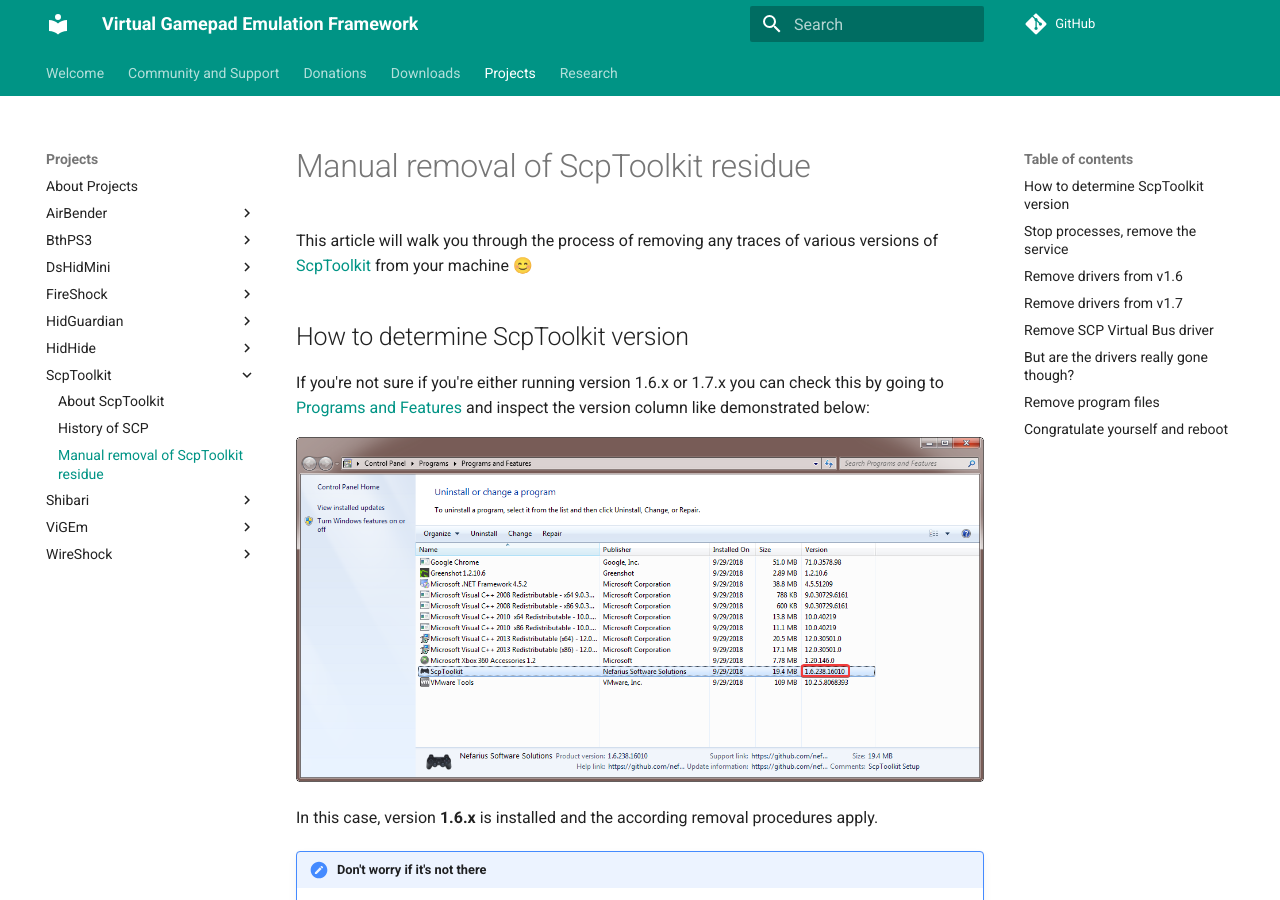
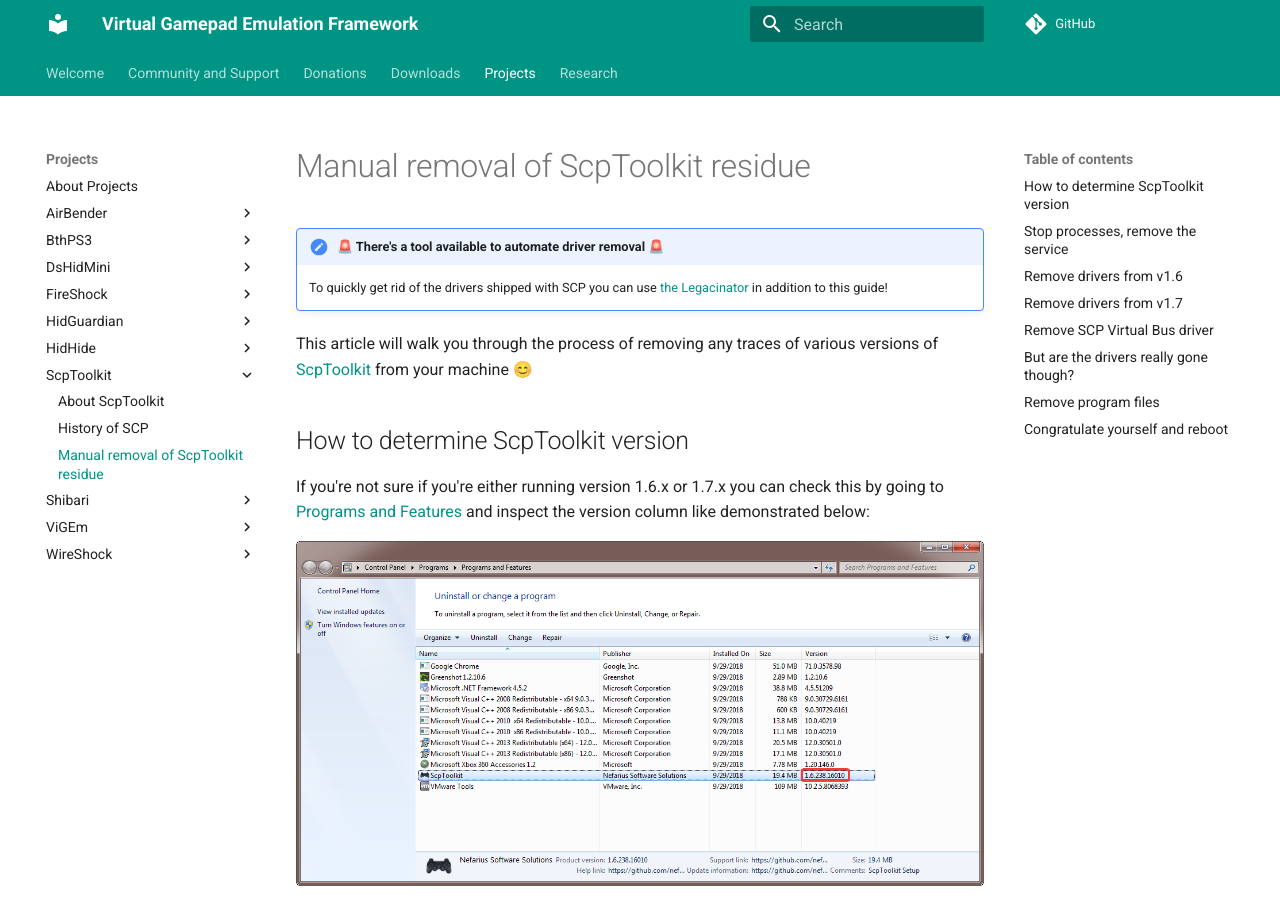
Before and after one commit to nefarius/ViGEm.github.io, an MkDocs documentation site: the page built from docs/projects/ScpToolkit/ScpToolkit-Removal-Guide.md, in a window 1280 px wide and 900 px high. Built offline with MkDocs 1.6.1 and Material for MkDocs 9.7.7, drawn with Linux system fonts in a browser that asks for light colours; emoji names are drawn with the system emoji font; comment, search, counter and statistics services are not loaded.

Commit message:
Added Legacinator link

```diff
--- a/docs/projects/ScpToolkit/ScpToolkit-Removal-Guide.md
+++ b/docs/projects/ScpToolkit/ScpToolkit-Removal-Guide.md
@@ -1,5 +1,7 @@
+# Manual removal of ScpToolkit residue
 
-# Manual removal of ScpToolkit residue
+!!! attention "🚨 There's a tool available to automate driver removal 🚨"
+    To quickly get rid of the drivers shipped with SCP you can use [the Legacinator](https://github.com/nefarius/Legacinator) in addition to this guide!
 
 This article will walk you through the process of removing any traces of various versions of [ScpToolkit](https://github.com/nefarius/ScpToolkit) from your machine 😊
 
```
